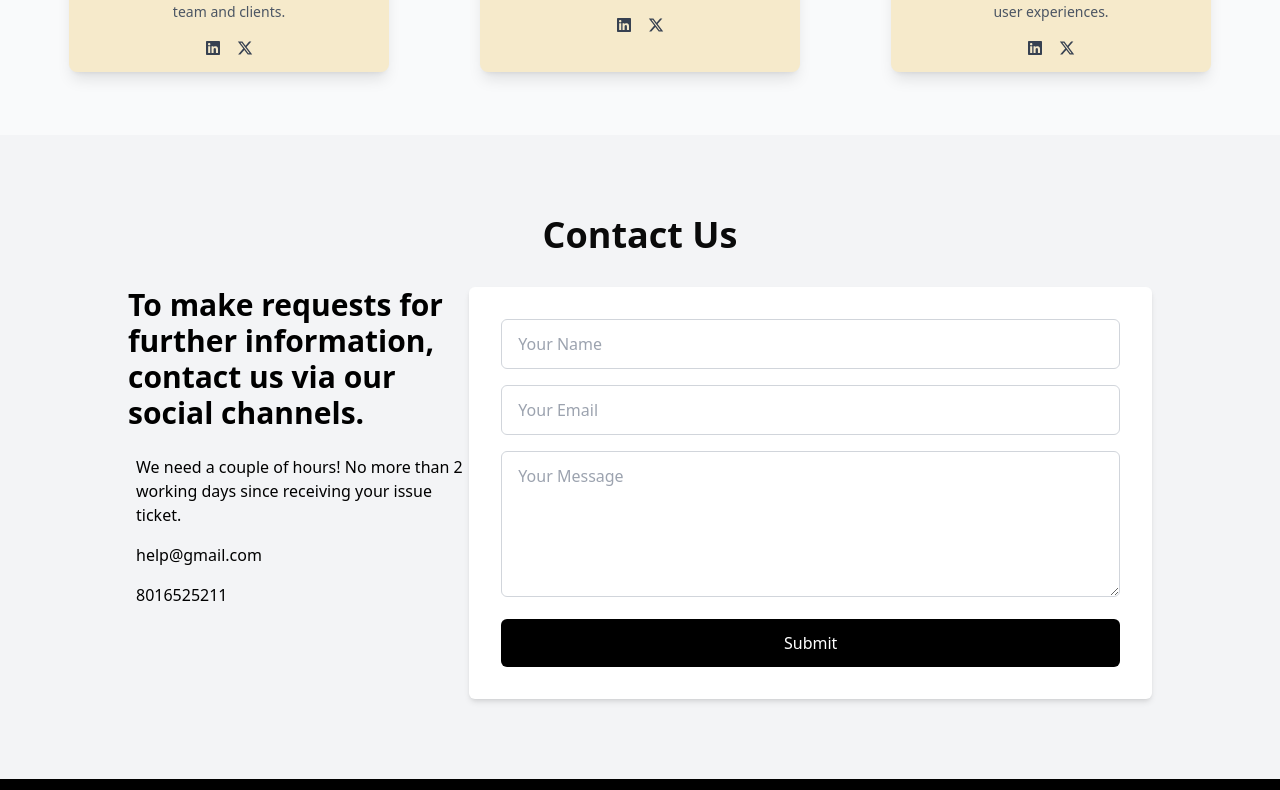
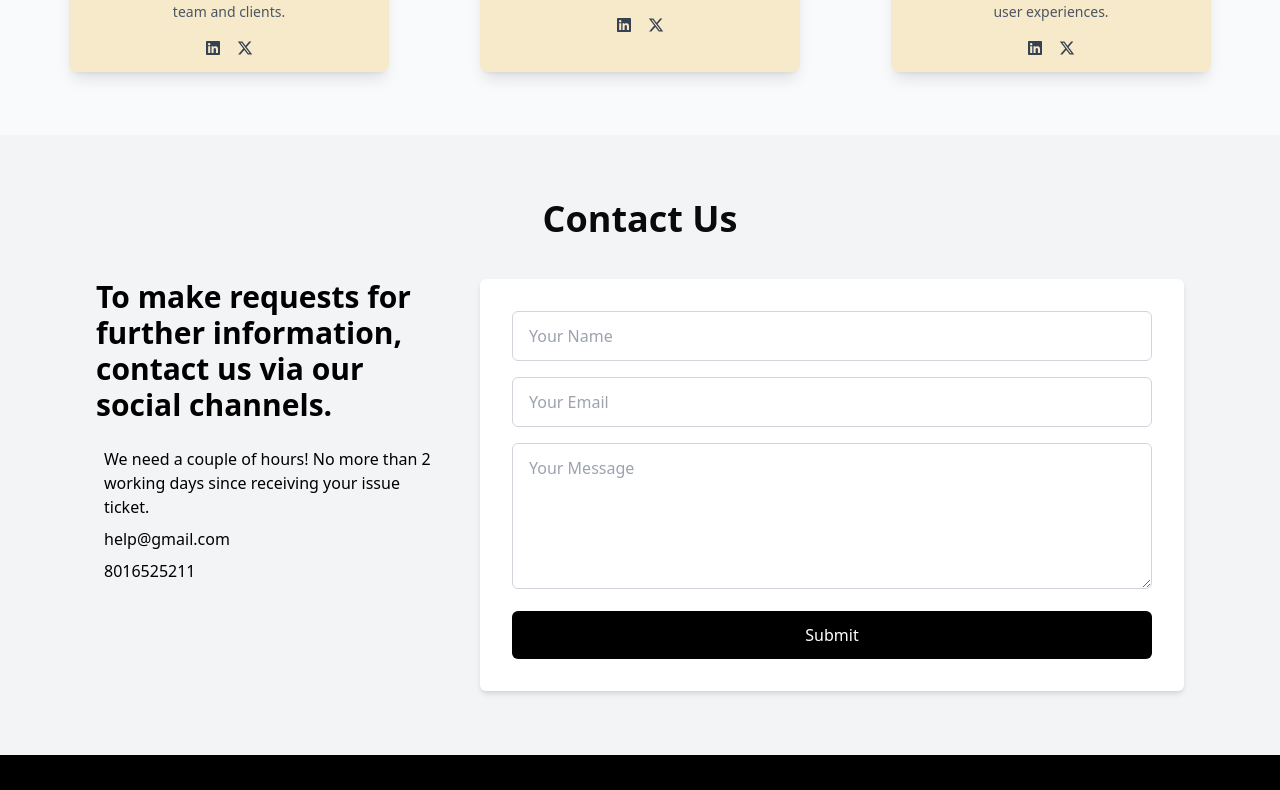
Before and after one commit to ankitmahato03/ProjectAlfa, a Next.js app: page / in a window 1280 px wide. Shown: the part 4600-5390 px from the top of the page. Built offline with nearby package versions, Linux system fonts and the light colour scheme.

Commit message:
Fix the styling issues in Contact component

```diff
--- a/src/components/Contact.jsx
+++ b/src/components/Contact.jsx
@@ -7,19 +7,20 @@ const Contact = () => {
 
   const handleSubmit = (e) => {
     e.preventDefault();
-    const scriptURL = 'https://script.google.com/macros/s/AKfycbx3y_EUJGP6MFF83thU6PSHT-WteFqcrY3_ddbOSSBwjgzosRFD9oNP5cPC3Zkrwv_p/exec';
+    const scriptURL =
+      "https://script.google.com/macros/s/AKfycbx3y_EUJGP6MFF83thU6PSHT-WteFqcrY3_ddbOSSBwjgzosRFD9oNP5cPC3Zkrwv_p/exec";
 
     // Create a new FormData object to include the form fields and current date
     const formData = new FormData(formRef.current);
     const currentDate = new Date().toLocaleString(); // Get the current date and time as a string
-    formData.append('Date', currentDate); // Append the date to the form data
+    formData.append("Date", currentDate); // Append the date to the form data
 
-    fetch(scriptURL, { method: 'POST', body: formData })
+    fetch(scriptURL, { method: "POST", body: formData })
       .then((response) => {
-        console.log('Success!', response);
-        const messageElement = document.getElementById('msg');
+        console.log("Success!", response);
+        const messageElement = document.getElementById("msg");
         messageElement.textContent = "Form submitted successfully!";
-        messageElement.style.color = 'green';
+        messageElement.style.color = "green";
 
         // Clear the form after successful submission
         formRef.current.reset();
@@ -30,8 +31,8 @@ const Contact = () => {
         }, 5000);
       })
       .catch((error) => {
-        console.error('Error!', error.message);
-        const messageElement = document.getElementById('msg');
+        console.error("Error!", error.message);
+        const messageElement = document.getElementById("msg");
         messageElement.textContent = "Form submission failed!";
 
         // Hide the error message after 5 seconds
@@ -44,31 +45,33 @@ const Contact = () => {
   return (
     <div
       id="Contact"
-    className="px-10 lg:px-32 py-20 bg-gray-100 dark:bg-gray-900"
+      className="px-6 lg:px-24 py-16 bg-gray-100 dark:bg-gray-900"
     >
       <div className="container mx-auto">
         {/* Center the heading above both child divs */}
-      <div className="w-full text-center mb-8">
+        <div className="w-full text-center mb-10">
           <h3 className="text-neutral-950 dark:text-neutral-100 font-bold text-2xl sm:text-3xl md:text-4xl">
             Contact Us
           </h3>
         </div>
 
         {/* The two flex child divs */}
-      <div className="flex flex-wrap justify-between">
+        <div className="flex flex-wrap md:flex-nowrap justify-between items-start gap-8">
           <div className="w-full md:w-1/3 mb-8 md:mb-0">
-          <h1 className="text-3xl font-bold text-black dark:text-white mb-6">
-            To make requests for further information, contact us via our social channels.
+            <h1 className="text-3xl font-semibold text-black dark:text-white mb-6">
+              To make requests for further information, contact us via our
+              social channels.
             </h1>
-          <p className="flex items-center mb-4 text-black dark:text-gray-200">
-            <i className="fas fa-envelope text-black dark:text-white text-lg mr-2"></i>
-            We need a couple of hours! No more than 2 working days since receiving your issue ticket.
+            <p className="flex items-center mb-2 text-black dark:text-gray-200">
+              <i className="fas fa-clock text-black dark:text-white text-lg mr-2"></i>
+              We need a couple of hours! No more than 2 working days since
+              receiving your issue ticket.
             </p>
-          <p className="flex items-center mb-4 text-black dark:text-gray-200">
+            <p className="flex items-center mb-2 text-black dark:text-gray-200">
               <i className="fas fa-envelope text-black dark:text-white text-lg mr-2"></i>
               help@gmail.com
             </p>
-          <p className="flex items-center mb-4 text-black dark:text-gray-200">
+            <p className="flex items-center mb-2 text-black dark:text-gray-200">
               <i className="fas fa-phone-square-alt text-black dark:text-white text-lg mr-2"></i>
               8016525211
             </p>
@@ -113,7 +116,6 @@ const Contact = () => {
         </div>
       </div>
     </div>
-
   );
 };
 
```
Lines whose indentation alone changed are shown as unchanged.
